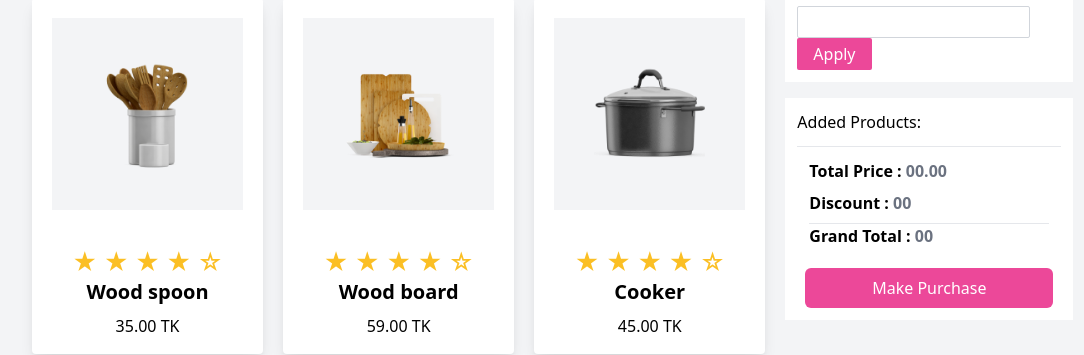
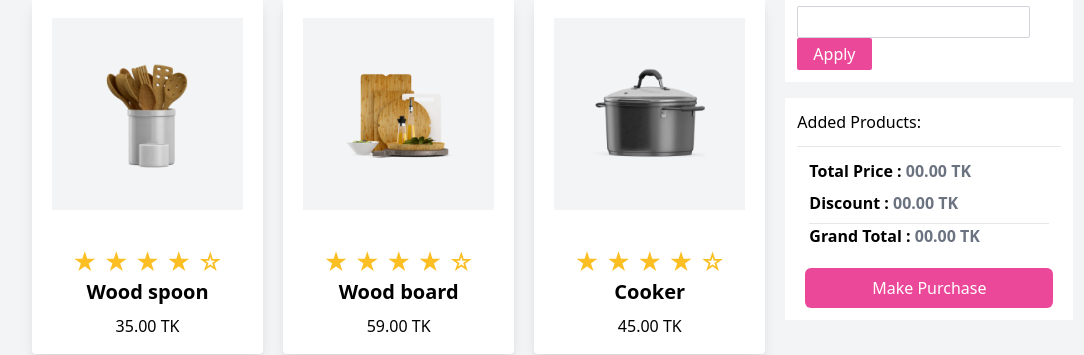
Before and after one commit to SOURAV-MONDAL-DEV/b8-assign-5, a plain HTML site: page index.html in a window 1280 px wide. Shown: the part 776-1131 px from the top of the page, without its empty margins (48-1132 px from the left). Drawn offline with nearby package versions, Linux system fonts and the light colour scheme.

Commit message:
added: 'TK' after Money number

```diff
--- a/index.html
+++ b/index.html
@@ -163,10 +163,10 @@
                 </div>
                 <hr/>
                 <div class="m-3">
-                    <p class="font-semibold pb-2">Total Price : <span id="TotalPrice" class="text-gray-500">00.00</span></p>
-                    <p class="font-semibold pb-2">Discount : <span id="Discount" class="text-gray-500">00</span></p>
+                    <p class="font-semibold pb-2">Total Price : <span id="TotalPrice" class="text-gray-500">00.00</span> <span class="text-gray-500"> TK</span></p>
+                    <p class="font-semibold pb-2">Discount : <span id="Discount" class="text-gray-500">00.00</span> <span class="text-gray-500"> TK</span></p>
                     <hr/>
-                    <p class="font-semibold pb-2">Grand Total : <span id="GrandTotal" class="text-gray-500">00</span></p>
+                    <p class="font-semibold pb-2">Grand Total : <span id="GrandTotal" class="text-gray-500">00.00</span> <span class="text-gray-500"> TK</span></p>
                 </div>
                 <div class="text-center">
                     <p  class=" text-white bg-pink-500 mx-2 px-5 py-2 rounded-md">Make Purchase</p>
```
